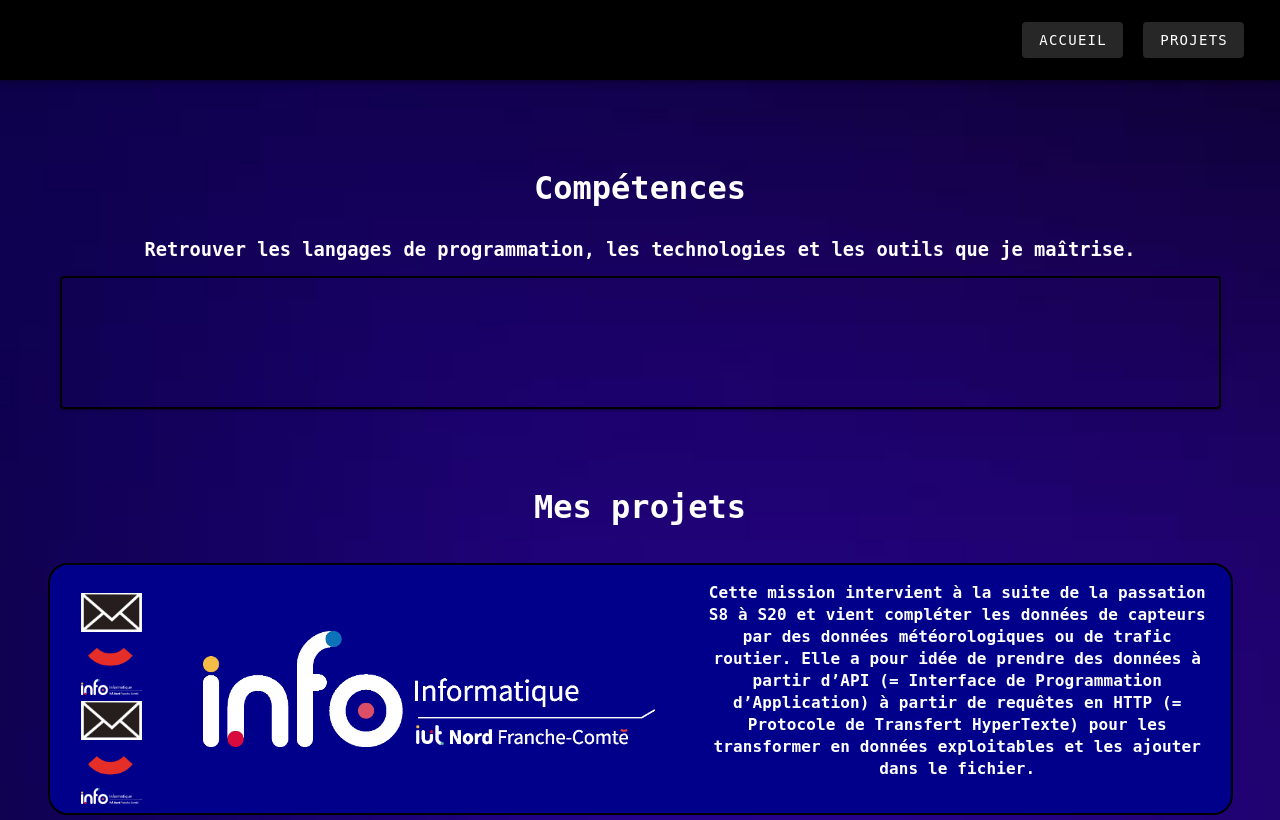
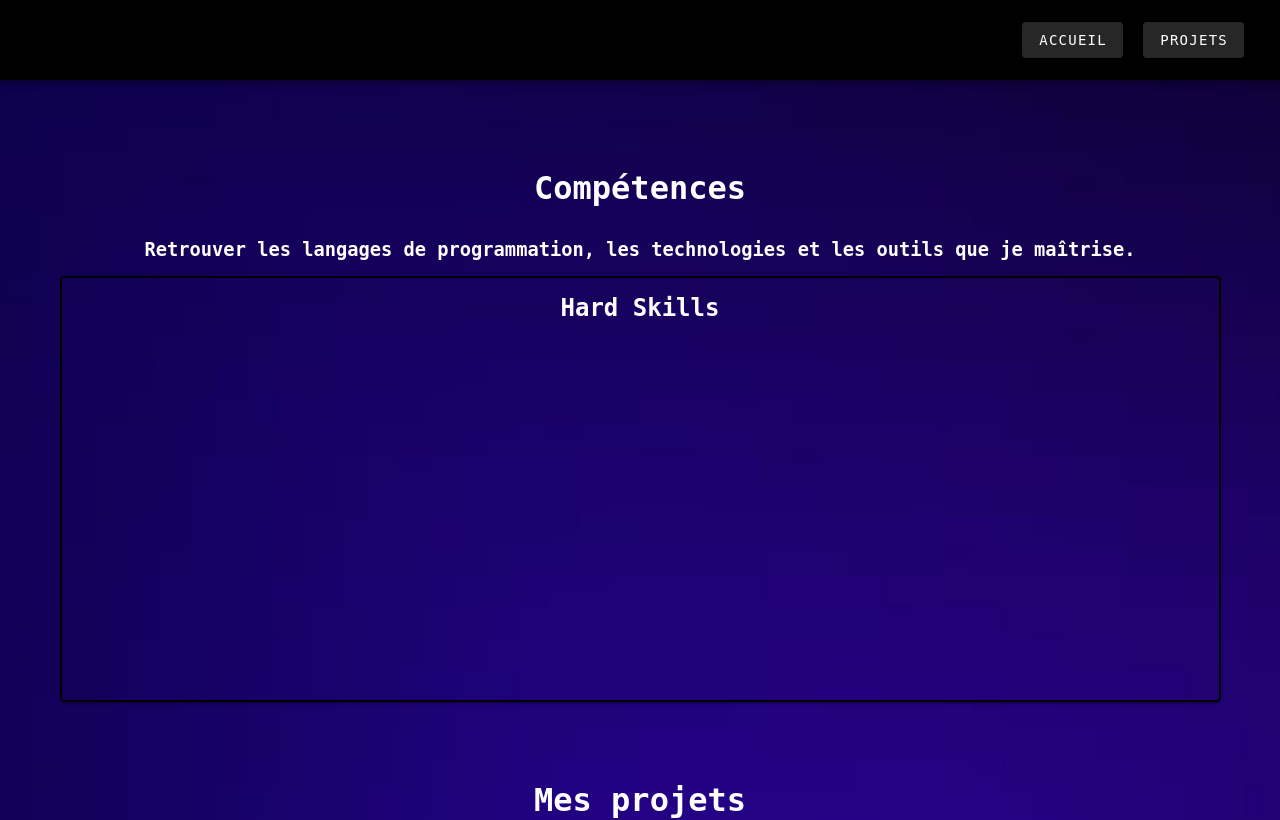
Before and after one commit to hboissel-iut90/portfolio, a Vue app in the folder portfolio_book/: page /projets in a window 1280 px wide. Shown: the top 820 px of the page. Built offline with nearby package versions, Linux system fonts and the light colour scheme.

Commit message:
Changement du CV

```diff
--- a/portfolio_book/src/components/FormulaireContact.vue
+++ b/portfolio_book/src/components/FormulaireContact.vue
@@ -87,9 +87,9 @@
           <h3>Mon CV</h3>
           <div class="txtLink">Cliquer pour télécharger</div>
 
-          <a class="link" href="@/assets/CV_Stage_Harry_BOISSELOT_Info_web.png" download>
+          <a class="link" href="@/assets/CV_Stage_Harry_BOISSELOT.png" download>
             <v-container>
-              <img class="img4" style alt="Image not found" src="@/assets/CV_Stage_Harry_BOISSELOT_Info_web.png" />
+              <img class="img4" style alt="Image not found" src="@/assets/CV_Stage_Harry_BOISSELOT.png" />
             </v-container>
           </a>
         </v-container>
--- a/portfolio_book/src/components/SkillsView.vue
+++ b/portfolio_book/src/components/SkillsView.vue
@@ -12,6 +12,19 @@
       <v-card
           style="border: black solid 2px; color: white; background-color: transparent"
       >
+        <v-container>
+          <h2>Hard Skills</h2>
+          <v-card-text>
+            <v-img class="logos" src="@/assets/github_white.png" alt="Image not found"/>
+            <p></p>
+          </v-card-text>
+        </v-container>
+        <v-container>
+          <v-card-text>
+            <v-img class="logos" src="@/assets/github_white.png" alt="Image not found"/>
+            <p></p>
+          </v-card-text>
+        </v-container>
         <v-container>
           <v-card-text>
             <v-img class="logos" src="@/assets/github_white.png" alt="Image not found"/>
```
Also changed, not shown: portfolio_book/src/assets/CV_Stage_Harry_BOISSELOT.png (added), portfolio_book/src/assets/CV_Stage_Harry_BOISSELOT_Info_web.png (deleted).
